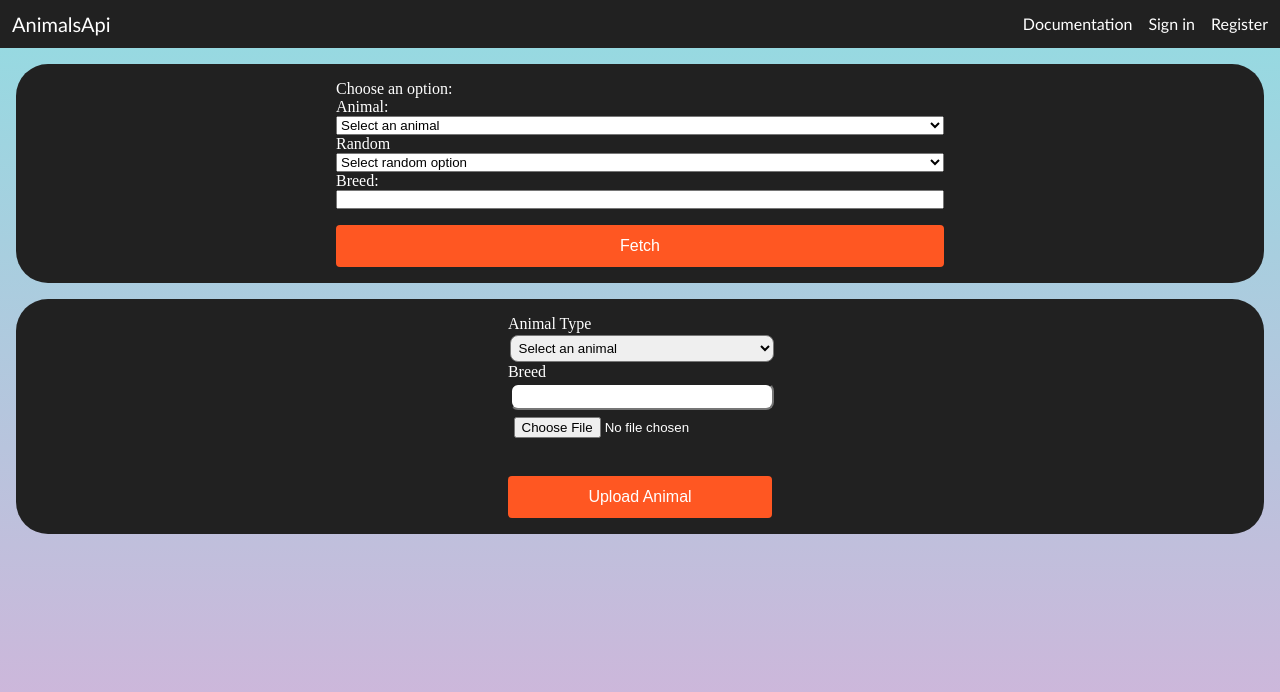
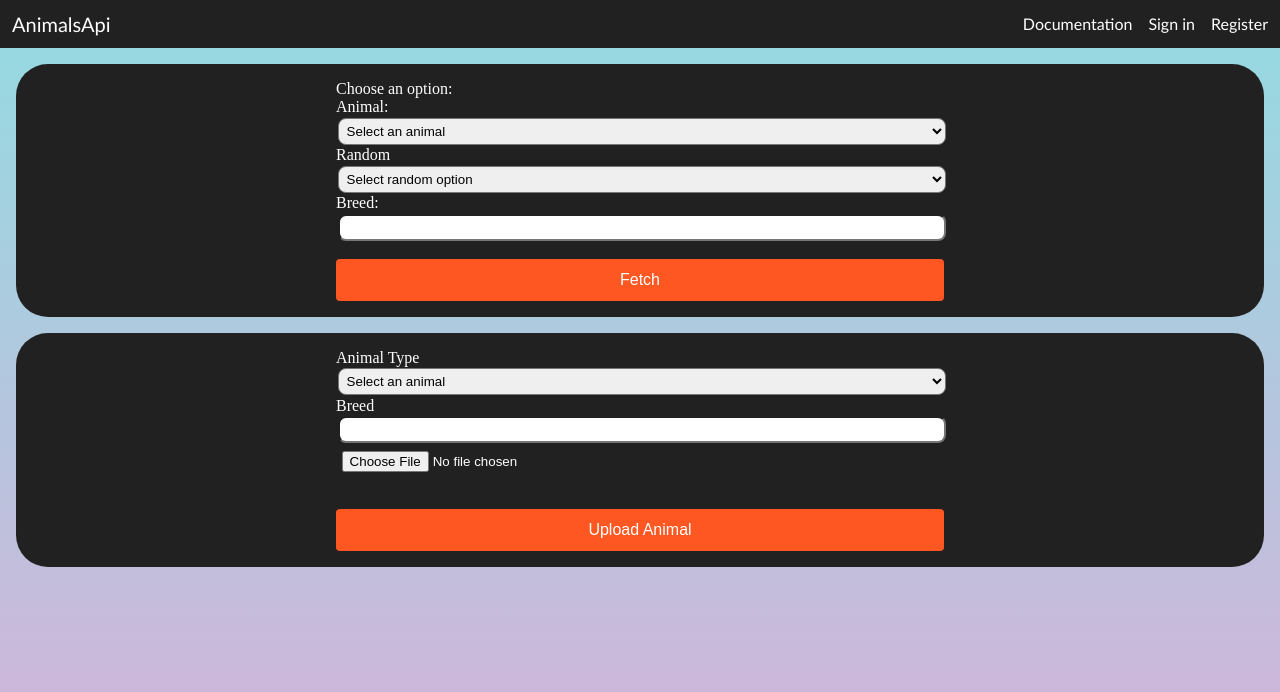
Before and after one commit to alexanderfilip1/pet-api, a React (Vite) app in the folder frontend/: page / in a window 1280 px wide. Shown: the top 692 px of the page. Built offline with nearby package versions, Linux system fonts and the light colour scheme.

Commit message:
Made some fixes on the Homepage and Loader

```diff
--- a/frontend/src/assets/css/Loader.css
+++ b/frontend/src/assets/css/Loader.css
@@ -2,11 +2,13 @@
   display: flex;
   justify-content: center;
   align-items: center;
+  position: fixed;
+  top: 0;
+  left: 0;
+  width: 100vw;
   height: 100vh;
-  background-color: #f0f0f0;
-  position: relative;
-  width: 100%;
-  z-index: 100;
+  background-color: rgba(240, 240, 240, 0.8);
+  z-index: 1000;
 }
 
 .loader {
--- a/frontend/src/assets/css/UploadAnimals.css
+++ b/frontend/src/assets/css/UploadAnimals.css
@@ -3,3 +3,7 @@
   border-radius: 0.5rem;
   margin: 0.1rem;
 }
+
+.uploadAnimals__wrapper {
+  width: 50%;
+}
--- a/frontend/src/components/FetchAnimals.jsx
+++ b/frontend/src/components/FetchAnimals.jsx
@@ -67,7 +67,7 @@ export default function FetchAnimals() {
               name="options"
               value={animal}
               onChange={(e) => setAnimal(e.target.value)}
-              className="fullWidth"
+              className="fullWidth field"
             >
               <option value="" disabled>
                 Select an animal
@@ -83,7 +83,7 @@ export default function FetchAnimals() {
                 id="random"
                 value={random}
                 onChange={(e) => setRandom(e.target.value)}
-                className="fullWidth"
+                className="fullWidth field"
               >
                 <option value="" disabled>
                   Select random option
@@ -97,7 +97,7 @@ export default function FetchAnimals() {
               <input
                 type="text"
                 id="breed"
-                className="fullWidth"
+                className="fullWidth field"
                 value={breed}
                 onChange={(e) => setBreed(e.target.value)}
               />
--- a/frontend/src/components/UploadAnimals.jsx
+++ b/frontend/src/components/UploadAnimals.jsx
@@ -28,6 +28,7 @@ export default function UploadAnimals() {
         return;
       }
       setError();
+      setNotification();
       const formData = new FormData();
       formData.append("animal", animal);
       formData.append("breed", breed);
@@ -41,9 +42,12 @@ export default function UploadAnimals() {
       });
       const body = await req.json();
       hideLoader();
+      if (body.status === "error") {
+        setError(body.message);
+        return;
+      }
+
       setNotification(body.message);
-
-      console.log(body);
     } catch (err) {
       console.log(err);
     }
--- a/frontend/src/pages/RegisterPage.jsx
+++ b/frontend/src/pages/RegisterPage.jsx
@@ -35,6 +35,7 @@ export default function RegisterPage() {
       const body = await req.json();
       if (body.status === "error") {
         setNotification("");
+        hideLoader();
         setError(body.message);
         hideLoader();
       } else {
@@ -61,6 +62,7 @@ export default function RegisterPage() {
     <>
       <Header />
       {loader && <Loader />}
+      <div className="wrapper">
         <main className="main">
           <section className="main__register">
             {!auth ? (
@@ -108,6 +110,7 @@ export default function RegisterPage() {
             )}
           </section>
         </main>
+      </div>
     </>
   );
 }
```
Lines whose indentation alone changed are shown as unchanged.
